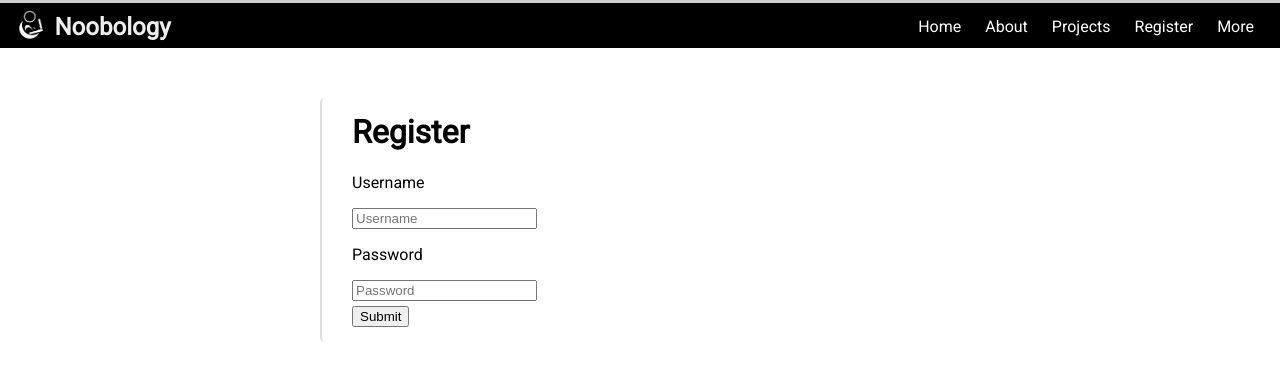
After one commit to Jason-M-Woo/mywebsite, a Flask app: page /register in a window 1280 px wide. The commit adds this page. Shown: the top 381 px of the page. Run offline with Flask 2, Linux system fonts and the light colour scheme.

Commit message:
added register page with post request, no database

```diff
--- a/application.py
+++ b/application.py
@@ -1,7 +1,21 @@
-from flask import Flask, render_template
+from flask import Flask, render_template, request
 
 app = Flask(__name__)
 
 @app.route("/")
 def index():
     return render_template("index.html")
+
+@app.route("/contact")
+def contact():
+    return render_template("contactme.html")
+
+@app.route("/register")
+def register():
+    return render_template("register.html")
+
+@app.route("/success", methods=["POST"])
+def registered():
+    username = request.form.get("username")
+    #password = request.form.get("password")
+    return render_template("registered.html", username=username)
--- a/static/styles/index.css
+++ b/static/styles/index.css
@@ -142,3 +142,7 @@ body {
   -webkit-transform: rotate(45deg) translate(-8px, -8px);
   transform: rotate(45deg) translate(-8px, -8px);
 }
+
+#formcontainer {
+  grid-column: 4/8;
+}
--- a/static/styles/media.css
+++ b/static/styles/media.css
@@ -10,6 +10,7 @@
   #featured {
     grid-column: 4/8;
   }
+
 
   #featured > img {
     height: 25em;
@@ -85,6 +86,7 @@
 }
 
 @media (max-width: 650px) {
+
   #sidecontent {
     grid-column: 2/12;
   }
--- /dev/null
+++ b/static/styles/register.css
@@ -0,0 +1,51 @@
+@media (min-width: 1500px) {
+  #inputcontainer {
+    grid-column: 5/10;
+  }
+
+  #formcontainer {
+    margin-top: 100px;
+  }
+}
+
+@media (max-width: 1499px) {
+  #formcontainer {
+    margin-top: 50px;
+  }
+
+  #inputcontainer {
+    grid-column: 4/12;
+  }
+}
+
+@media (max-width: 650px) {
+  #formcontainer {
+    margin-top: 15px;
+  }
+
+  #inputcontainer {
+    grid-column: 2/12;
+  }
+}
+
+
+
+#formcontainer {
+  display: grid;
+  grid-template-columns: repeat(12, 1fr);
+}
+
+#formcontainer p {
+  font-family: Roboto;
+  font-weight: 500;
+  font-size: 1em;
+}
+
+
+
+#inputcontainer {
+
+  border-left: 2px solid #ddd;
+  border-radius: 5px;
+  padding: 15px 15px 15px 30px;
+}
--- /dev/null
+++ b/templates/contactme.html
@@ -0,0 +1,5 @@
+{% extends "layout.html" %}
+
+{% block body%}
+  <h1 style="font-family: Roboto; margin: auto;">Contact Me!</h1>
+{% endblock %}
--- a/templates/index.html
+++ b/templates/index.html
@@ -17,6 +17,7 @@
 
 
     <div id="sidecontent">
+
       <h3 class="primarysidecontent">Important Stuff!</h3>
       <img src="{{ url_for('static',filename='images/250x250.png') }}" class="primarysidecontent">
       <p class="primarysidecontent">
--- a/templates/layout.html
+++ b/templates/layout.html
@@ -9,8 +9,9 @@
     <link rel= "stylesheet" type= "text/css" href= "{{ url_for('static',filename='styles/index.css') }}">
     <link rel= "stylesheet" type= "text/css" href= "{{ url_for('static',filename='styles/responsive.css') }}">
     <link rel= "stylesheet" type= "text/css" href= "{{ url_for('static',filename='styles/media.css') }}">
+    <link rel= "stylesheet" type= "text/css" href= "{{ url_for('static',filename='styles/register.css') }}">
 
-    <link rel="icon" href="{{url_for('static', filename='logowhite.png')}}">
+    <link rel="icon" href="{{url_for('static', filename='images/logowhite.png')}}">
     <title>Welcome</title>
 
     <script>
@@ -27,17 +28,18 @@
         <div id="spacebar">
         </div>
 
-        <img id="logo" src="{{url_for('static', filename='logoblack.png')}}" alt="Logo/Icon Here">
+        <a href="{{url_for('index')}}"><img id="logo" src="{{url_for('static', filename='images/logoblack.png')}}" alt="Logo/Icon Here"></a>
         <h1>Noobology</h1>
 
         <div class="navbuttoncontainer">
-          <button style="font-family: Roboto;">Home</button>
+          <a href="{{url_for('index')}}"><button style="font-family: Roboto;">Home</button></a>
           <button style="font-family: Roboto;">About</button>
           <button style="font-family: Roboto;">Projects</button>
+          <a href="{{url_for('register')}}"><button style="font-family: Roboto;">Register</button></a>
           <div class="dropdown">
             <button class="dropbtn" style="font-family: Roboto;">More</button>
             <div class="dropdown-content">
-              <a href="#" style="font-family: Roboto;">Contact Me</a>
+              <a href="{{url_for('contact')}}" style="font-family: Roboto;">Contact Me</a>
               <a href="#" style="font-family: Roboto;">Downloads</a>
             </div>
           </div>
--- /dev/null
+++ b/templates/register.html
@@ -0,0 +1,16 @@
+{% extends "layout.html" %}
+
+{% block body %}
+  <div id="formcontainer">
+    <div id="inputcontainer">
+      <h1 style="font-family: Roboto; margin-top: 0px;">Register</h1>
+      <form action="{{ url_for('registered') }}" method="post">
+        <p>Username</p>
+        <input type="text" placeholder="Username" name="username">
+        <p>Password</p>
+        <input type="password" placeholder="Password" name="password" style="margin-bottom: 5px;"><br>
+        <button>Submit</button>
+      </form>
+    </div>
+  </div>
+{% endblock %}
```
Also changed, not shown: templates/registered.html (added, +9 -0 lines), 4 other files.
